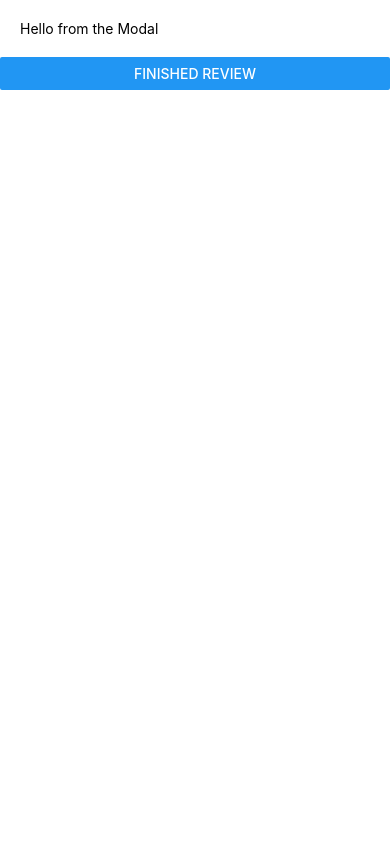
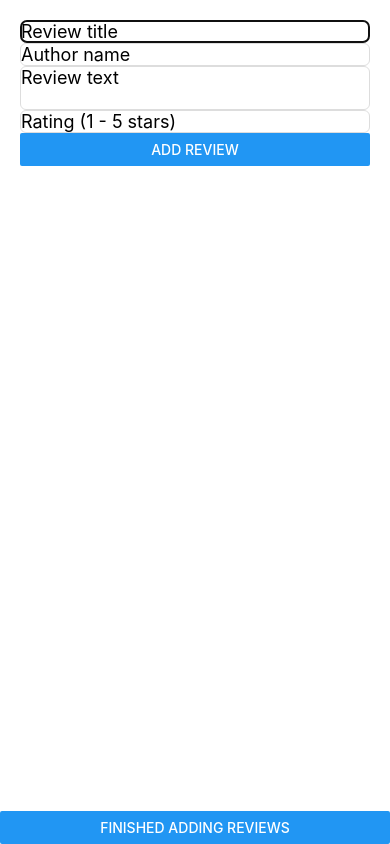
Before and after one commit to Paul2071/reviewapp, a React Native app: screen /Home in a window 390 px wide. Both pictures are taken after a click on the button "ADD A REVIEW". Built offline with nearby package versions, Linux system fonts and the light colour scheme.

Commit message:
new branch for testing formik library. added textinpu to modal, can console log the user input. next step to use userinput and add to list

```diff
--- a/globalstyles/global.js
+++ b/globalstyles/global.js
@@ -1,32 +1,38 @@
-import {StyleSheet} from 'react-native'
+import { StyleSheet } from "react-native";
 
-export const  globalStyles = StyleSheet.create({
+export const globalStyles = StyleSheet.create({
   maincontainer: {
     flex: 1,
     padding: 20,
   },
   modalcontainer: {
     padding: 20,
-        flexDirection: 'row',
+    flex: 1,
+  },
+  textinputcontainer: {
 
+    borderWidth: 1,
+    borderColor: '#ddd',
+    fontSize: 18,
+    borderRadius: 6,
   },
   titletext: {
     fontFamily: "rubik",
     fontSize: 24,
-        color: 'black'
+    color: "black",
   },
   paragraphText: {
     marginVertical: 8,
     lineHeight: 20,
-    }
+  },
 });
 
 export const images = {
   ratings: {
-        "1": require("../assets/images/rating-1.png"),
-        "2": require("../assets/images/rating-2.png"),
-        "3": require("../assets/images/rating-3.png"),
-        "4": require("../assets/images/rating-4.png"),
-        "5": require("../assets/images/rating-5.png"),
-    }
-}
+    1: require("../assets/images/rating-1.png"),
+    2: require("../assets/images/rating-2.png"),
+    3: require("../assets/images/rating-3.png"),
+    4: require("../assets/images/rating-4.png"),
+    5: require("../assets/images/rating-5.png"),
+  },
+};
--- a/package.json
+++ b/package.json
@@ -14,6 +14,7 @@
     "expo": "~47.0.9",
     "expo-font": "~11.0.1",
     "expo-status-bar": "~1.4.2",
+    "formik": "^2.2.9",
     "react": "18.1.0",
     "react-native": "0.70.5",
     "react-native-safe-area-context": "4.4.1",
--- a/pages/home.js
+++ b/pages/home.js
@@ -1,48 +1,56 @@
-import { StyleSheet, View, Text, Button, FlatList, TouchableOpacity, Modal } from "react-native";
+import {
+  StyleSheet,
+  View,
+  Text,
+  Button,
+  FlatList,
+  TouchableOpacity,
+  Modal,
+} from "react-native";
 import { globalStyles } from "../globalstyles/global";
-import { useState } from 'react';
+import { useState } from "react";
 import MainCard from "../components/mainCard";
+import ReviewForm from "./reviewForm";
 
-export default function Home ( {navigation}) {
-
-    const [ modalOpen, setModalOpen] = useState(false)
+export default function Home({ navigation }) {
+  const [modalOpen, setModalOpen] = useState(false);
 
   const [reviews, setReviews] = useState([
-        { title: 'Name of the Wind', rating: 5, body: 'lorem ipsum', key: '1' },
-        { title: 'A Crown for Cold Silver', rating: 4, body: 'lorem ipsum', key: '2' },
-        { title: 'Stardust', rating: 3, body: 'lorem ipsum', key: '3' },
+    { title: "Name of the Wind", rating: 5, body: "lorem ipsum", key: "1" },
+    {
+      title: "A Crown for Cold Silver",
+      rating: 4,
+      body: "lorem ipsum",
+      key: "2",
+    },
+    { title: "Stardust", rating: 3, body: "lorem ipsum", key: "3" },
   ]);
   return (
     <View style={globalStyles.maincontainer}>
+      <Modal visible={modalOpen} animationType="slide">
 
-         <Modal visible={modalOpen} >
-            <View style={globalStyles.modalcontainer}>
-                <Text>Hello from the Modal</Text>
-            </View>
+        <ReviewForm></ReviewForm>
         <Button
-                    title="finished review"
-                    onPress={() => setModalOpen(value => !value) }
+          title="finished adding reviews"
+          onPress={() => setModalOpen((value) => !value)}
         />
-
       </Modal>
 
       <Button
         title="Add a review"
-        onPress={() => setModalOpen(value => !value) }
+        onPress={() => setModalOpen((value) => !value)}
       />
 
       <FlatList
         data={reviews}
-                renderItem={( {item} ) => (
+        renderItem={({ item }) => (
           <TouchableOpacity onPress={() => navigation.navigate("Review", item)}>
             <MainCard>
               <Text style={globalStyles.titletext}> {item.title} </Text>
             </MainCard>
-                </TouchableOpacity> )}
-
+          </TouchableOpacity>
+        )}
       />
-
-
     </View>
-    )
+  );
 }
--- /dev/null
+++ b/pages/reviewForm.js
@@ -0,0 +1,53 @@
+import {StyleSheet, Button, TextInput, View, Text} from 'react-native';
+import { globalStyles } from '../globalstyles/global';
+import { Formik } from 'formik';
+
+export default function ReviewForm () {
+    return (
+        <View style={globalStyles.maincontainer}>
+            <Formik
+            initialValues={{title: '', author: '', review: '', rating: ''}}
+            onSubmit={(values) => {
+                console.log(values)
+
+            }}
+            >
+                {(formikprops) => (
+                    <View>
+                        <TextInput
+                            style={globalStyles.textinputcontainer}
+                            placeholder='Review title'
+                            onChangeText={formikprops.handleChange('title')}
+                            value={formikprops.values.title}
+                        />
+                        <TextInput
+                            style={globalStyles.textinputcontainer}
+                            placeholder='Author name'
+                            onChangeText={formikprops.handleChange('author')}
+                            value={formikprops.values.author}
+                        />
+                        <TextInput
+                            multiline
+                            style={globalStyles.textinputcontainer}
+                            placeholder='Review text'
+                            onChangeText={formikprops.handleChange('review')}
+                            value={formikprops.values.review}
+                        />
+                        <TextInput
+                            keyboardType='numeric'
+                            style={globalStyles.textinputcontainer}
+                            placeholder='Rating (1 - 5 stars)'
+                            onChangeText={formikprops.handleChange('rating')}
+                            value={formikprops.values.rating}
+                        />
+
+                        <Button
+                            title='add review'
+                            onPress={formikprops.handleSubmit}
+                        />
+                    </View>
+                )}
+            </Formik>
+        </View>
+    )
+}
```
Also changed, not shown: 2 other files (tests, documents, lock files or other folders). Lines whose indentation alone changed are shown as unchanged.
